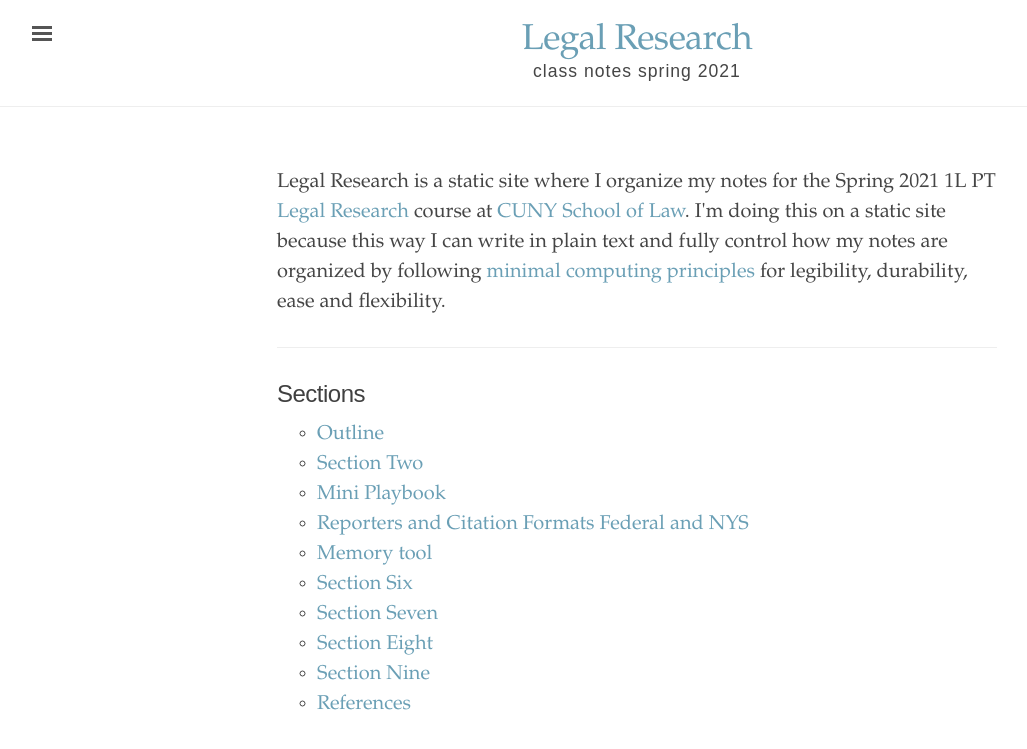
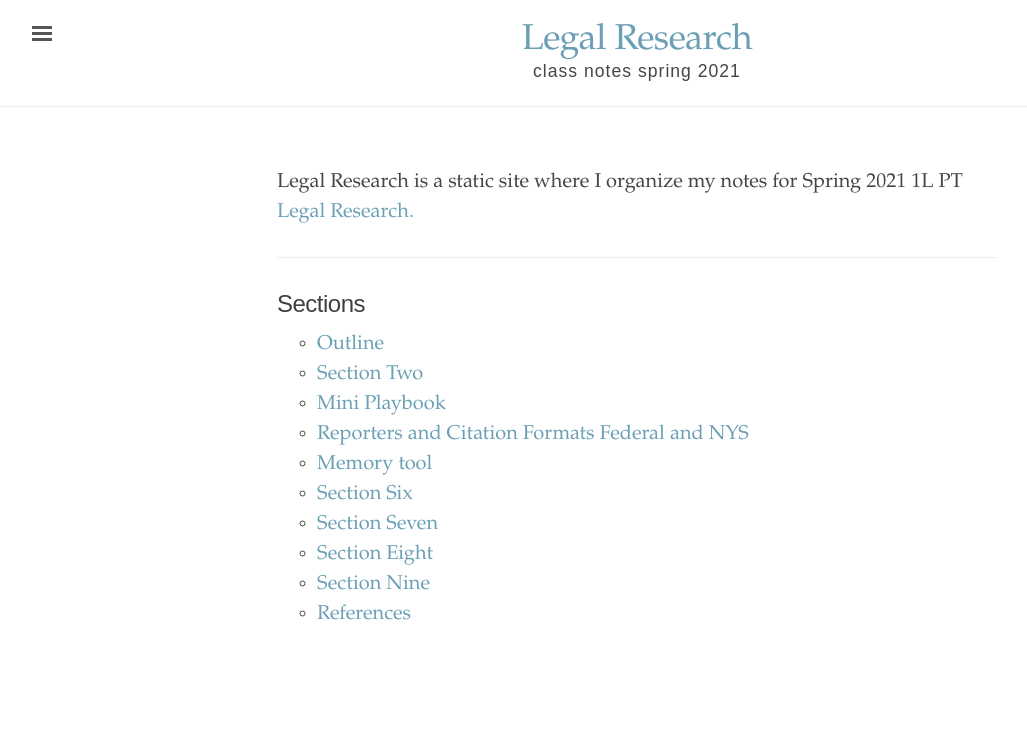
Before and after one commit to binipringle/legalresearch, a Jekyll site: the page built from index.html, in a window 1280 px wide. Shown: the top 749 px of the page, without its empty margins (3-1030 px from the left). Built offline with Jekyll 4.4.1, drawn with Linux system fonts in a browser that asks for light colours.

Commit message:
took stuff off landing page

```diff
--- a/index.html
+++ b/index.html
@@ -5,7 +5,7 @@ title: "Legal Research"
 <div class="introduction">
 <p>
 
-  Legal Research is a static site where I organize my notes for the Spring 2021 1L PT <a href="http://www.legalresearch.nyc/p/home.html">Legal Research</a> course at <a href="https://www.law.cuny.edu/">CUNY School of Law</a>. I'm doing this on a static site because this way I can write in plain text and fully control how my notes are organized by following <a href="http://go-dh.github.io/mincomp/">minimal computing principles</a> for legibility, durability, ease and flexibility.
+  Legal Research is a static site where I organize my notes for Spring 2021 1L PT <a href="http://www.legalresearch.nyc/p/home.html">Legal Research.</a>
 </p>
 </div>
 
```
